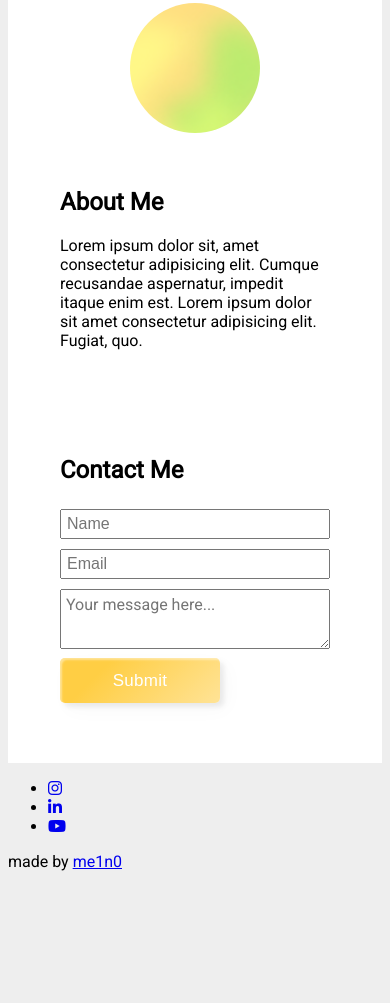
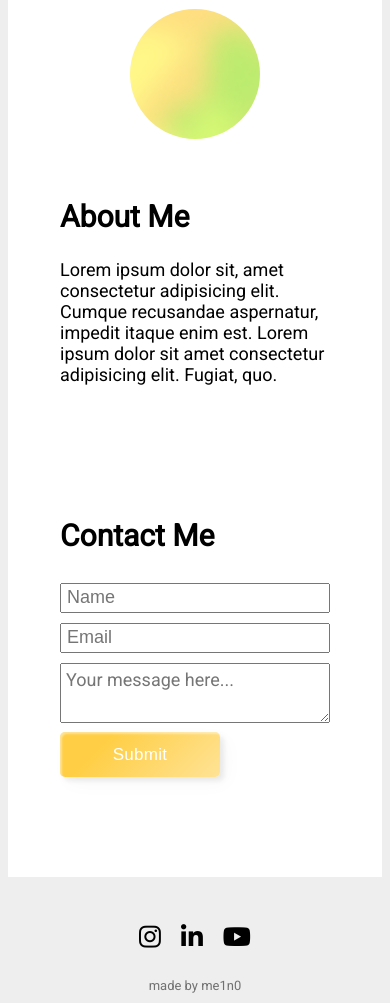
Before and after one commit to me1n0/nature-landing-page, a plain HTML site: page index.html in a window 390 px wide. Shown: the part 379-1382 px from the top of the page. Before the commit the page ends 1274 px from the top, so only its background shows below. Drawn offline with Linux system fonts and the light colour scheme.

Commit message:
Add files via upload

```diff
--- a/src/style.css
+++ b/src/style.css
@@ -11,6 +11,7 @@ body {
     display: flex;
     flex-direction: column;
     font-family: 'Roboto', sans-serif;
+    margin-bottom: 0;
 }
 
 .container {
@@ -220,7 +221,7 @@ section {
 
 /* Contact */
 form {
-    margin: 0 0 40px 0;
+    margin: 100px 0 120px 0;
 }
 
 form h2 {
@@ -259,6 +260,40 @@ input:focus, textarea:focus{
 }
 
 
+/* Footer */
+footer {
+    align-content: center;
+    text-align: center;
+    padding-top: 20px;
+
+}
+
+footer ul {
+    display: flex;
+    align-items: center;
+    justify-content: center;
+    padding: 0;
+    list-style-type: none;
+}
+
+footer ul a {
+    display: inline-block;
+    padding: 10px;
+    color: black;
+    font-size: 20px;
+}
+
+.made-by p {
+    margin: 10px;
+    color: #00000086;
+    font-size: 10px;
+}
+
+.made-by a {
+    color: #00000086;
+    text-decoration: none;
+}
+
 
 @media only screen and (max-width: 700px) {
     .logo {
@@ -279,6 +314,10 @@ input:focus, textarea:focus{
         display: flex;
     }
 
+    .nav-ul a {
+        font-size: 18px;
+    }
+
     .hamburger {
         display: block;
         margin: 5px;
@@ -287,6 +326,7 @@ input:focus, textarea:focus{
     .hero-info {
         margin: 0 15px 30px 15px;
         max-width: max-content;
+        font-size: 18px;
     }
 
     .hero-info p {
@@ -326,6 +366,11 @@ input:focus, textarea:focus{
     .about-info {
         margin: 30px;
         max-width: max-content;
+        font-size: 18px;
+    }
+
+    .about-info h2 {
+        font-size: 30px;
     }
 
     .about-info p {
@@ -335,9 +380,13 @@ input:focus, textarea:focus{
     .avatar {
         width: 130px;
     }
+    form {
+        margin: 20px 0 80px 0;
+    }
 
     form h2 {
         margin-left: 5px;
+        font-size: 30px;
     }
 
     input {
@@ -345,7 +394,7 @@ input:focus, textarea:focus{
         padding: 5px;
         width: 270px;
         height: 30px;
-        font-size: 16px;
+        font-size: 18px;
     }
 
     .br-1 {
@@ -356,10 +405,18 @@ input:focus, textarea:focus{
         margin: 5px;
         width: 270px;
         height: 60px;
-        font-size: 16px;
+        font-size: 18px;
     }
 
     .submit {
         margin-left: 5px;
     }
+
+    footer ul a {
+        font-size: 25px;
+    }
+
+    .made-by p {
+        font-size: 13px;
+    }
 }
```
